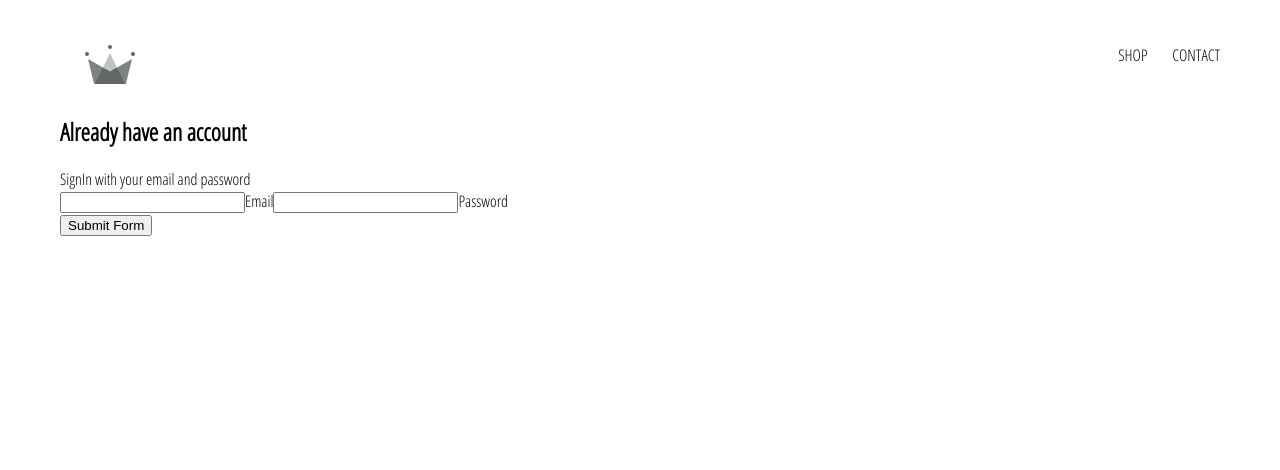
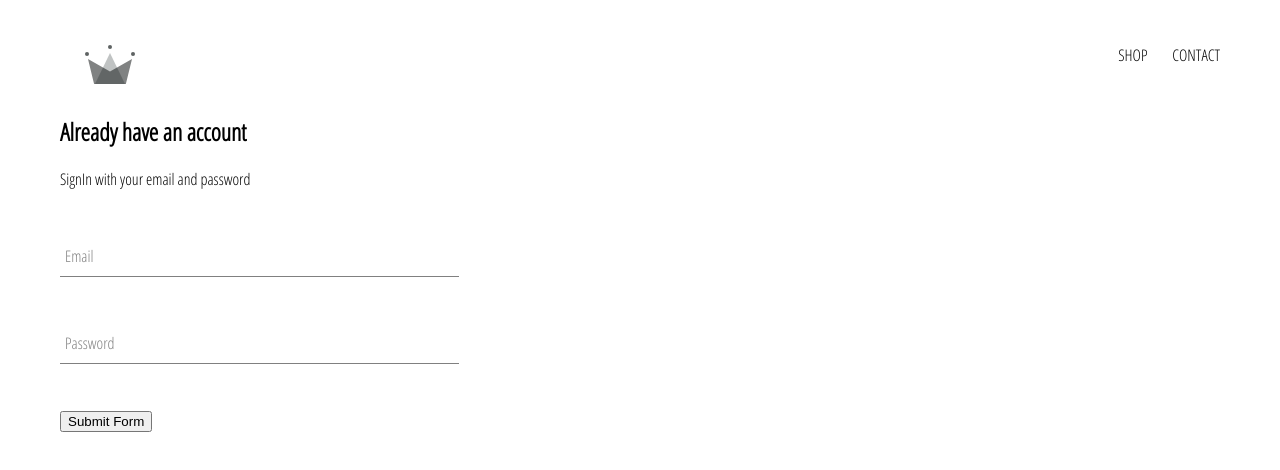
Before and after one commit to vbj187/vixbuy, a React (Create React App) app: page /signin in a window 1280 px wide. Shown: the top 470 px of the page. Built offline with nearby package versions, Linux system fonts and the light colour scheme.

Commit message:
FormInput component added

```diff
--- a/public/index.html
+++ b/public/index.html
@@ -1,22 +1,19 @@
 <!DOCTYPE html>
 <html lang="en">
+
 <head>
   <meta charset="utf-8" />
   <link rel="icon" href="%PUBLIC_URL%/favicon.ico" />
   <meta name="viewport" content="width=device-width, initial-scale=1" />
   <meta name="theme-color" content="#000000" />
-    <meta
-      name="description"
-      content="Web site created using create-react-app"
-    />
-    <link
-      href="https://fonts.googleapis.com/css2?family=Open+Sans+Condensed:wght@300&display=swap"
-      rel="stylesheet"
-    />
-    <title>React App</title>
+  <meta name="description" content="Web site created using create-react-app" />
+  <link href="https://fonts.googleapis.com/css2?family=Open+Sans+Condensed:wght@300&display=swap" rel="stylesheet" />
+  <title>VixBuy</title>
 </head>
+
 <body>
   <noscript>You need to enable JavaScript to run this app.</noscript>
   <div id="root"></div>
 </body>
+
 </html>
--- /dev/null
+++ b/src/components/form-input/FormInput.jsx
@@ -0,0 +1,17 @@
+import React from 'react';
+import "./styles.scss";
+
+const FormInput = ({ handleChange, label, ...otherProps }) => (
+    <div className='group' >
+        <input className='form-input' onChange={handleChange} {...otherProps} />
+        {
+            label ?
+                (<label className={`${otherProps.value.length ? 'shrink' : ''} form-input-label`} >
+                    {label}
+                </label>)
+                : null
+        }
+    </div>
+);
+
+export default FormInput;
--- /dev/null
+++ b/src/components/form-input/styles.scss
@@ -0,0 +1,54 @@
+$sub-color: grey;
+$main-color: black;
+
+@mixin shrinkLabel {
+  top: -14px;
+  font-size: 12px;
+  color: $main-color;
+}
+
+.group {
+  position: relative;
+  margin: 45px 0;
+
+  .form-input {
+    background: none;
+    background-color: white;
+    color: $sub-color;
+    font-size: 18px;
+    padding: 10px 10px 10px 5px;
+    display: block;
+    width: 100%;
+    border: none;
+    border-radius: 0;
+    border-bottom: 1px solid $sub-color;
+    margin: 25px 0;
+
+    &:focus {
+      outline: none;
+    }
+
+    &:focus ~ .form-input-label {
+      @include shrinkLabel();
+    }
+  }
+
+  input[type='password'] {
+    letter-spacing: 0.3em;
+  }
+
+  .form-input-label {
+    color: $sub-color;
+    font-size: 16px;
+    font-weight: normal;
+    position: absolute;
+    pointer-events: none;
+    left: 5px;
+    top: 10px;
+    transition: 300ms ease all;
+
+    &.shrink {
+      @include shrinkLabel();
+    }
+  }
+}
--- a/src/components/sign-in/SignIn.jsx
+++ b/src/components/sign-in/SignIn.jsx
@@ -1,26 +1,28 @@
-import React, { Component } from 'react'
+import React, { Component } from 'react';
+import FormInput from "../../components/form-input/FormInput";
+import "./styles.scss";
 
 class SignIn extends Component {
     constructor(props) {
-        super(props)
+        super(props);
 
         this.state = {
             email: '',
             password: ''
-        }
+        };
     }
 
     handleSubmit = event => {
         event.preventDefault();
 
-        this.setState({ email: '', password: '' })
-    }
+        this.setState({ email: '', password: '' });
+    };
 
     handleChange = event => {
-        const { value, name } = event.target
+        const { value, name } = event.target;
 
-        this.setState({ [name]: value })
-    }
+        this.setState({ [name]: value });
+    };
 
 
     render() {
@@ -30,25 +32,25 @@
                 <span>SignIn with your email and password</span>
 
                 <form onSubmit={this.handleSubmit} >
-                    <input
+                    <FormInput
                         name='email'
                         type='email'
+                        label='Email'
                         value={this.state.email}
-                        onChange={this.handleChange}
+                        handleChange={this.handleChange}
                         required />
-                    <label>Email</label>
-                    <input
+                    <FormInput
                         name='email'
-                        type='password'
+                        type='Password'
+                        label='Password'
                         value={this.state.password}
-                        onChange={this.handleChange}
+                        handleChange={this.handleChange}
                         required />
-                    <label>Password</label>
                 </form>
 
                 <input type='submit' value='Submit Form' />
             </div>
-        )
+        );
     }
 }
 
--- /dev/null
+++ b/src/components/sign-in/styles.scss
@@ -0,0 +1,3 @@
+.sign-in{
+    width: 30vw;
+}
```
Lines whose indentation alone changed are shown as unchanged.
